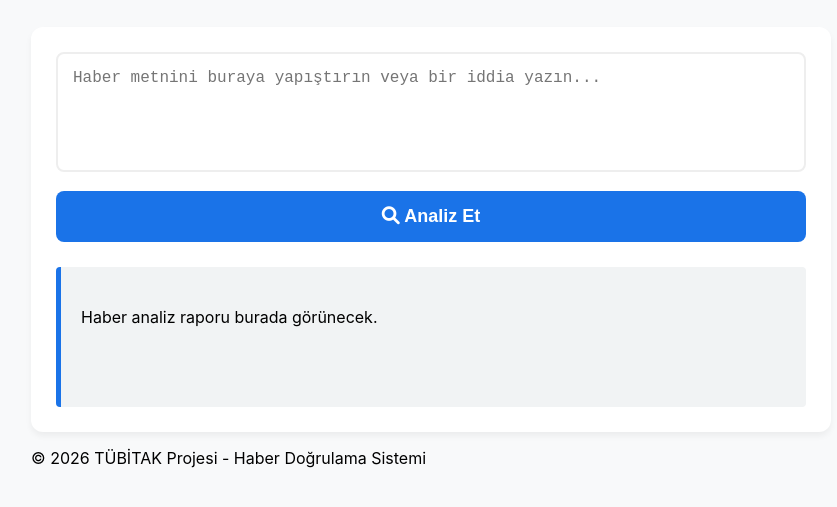
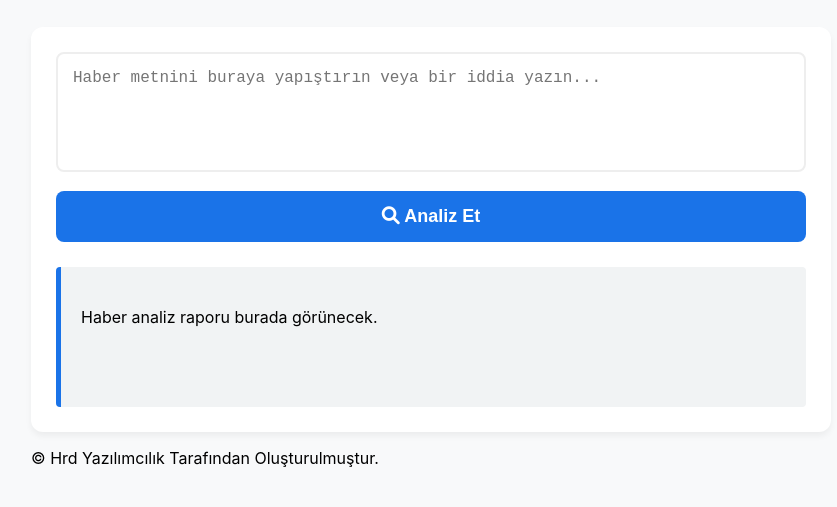
Before and after one commit to hardwer311/haberdogrulamasitemi, a plain HTML site: page index.html in a window 1280 px wide. Shown: the part 183-690 px from the top of the page, without its empty margins (209-1046 px from the left). Drawn offline with Linux system fonts and the light colour scheme.

Commit message:
Update index.html

```diff
--- a/index.html
+++ b/index.html
@@ -34,9 +34,10 @@
         </div>
 
         <footer>
-            <p>&copy; 2026 TÜBİTAK Projesi - Haber Doğrulama Sistemi</p>
+            <p>&copy; Hrd Yazılımcılık Tarafından Oluşturulmuştur.</p>
         </footer>
     </div>
     <script src="script.js"></script>
 </body>
+
 </html>
```
